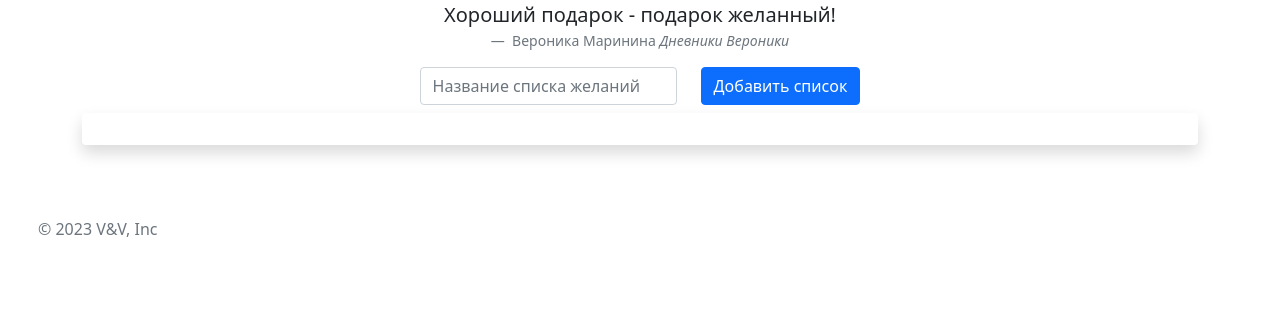
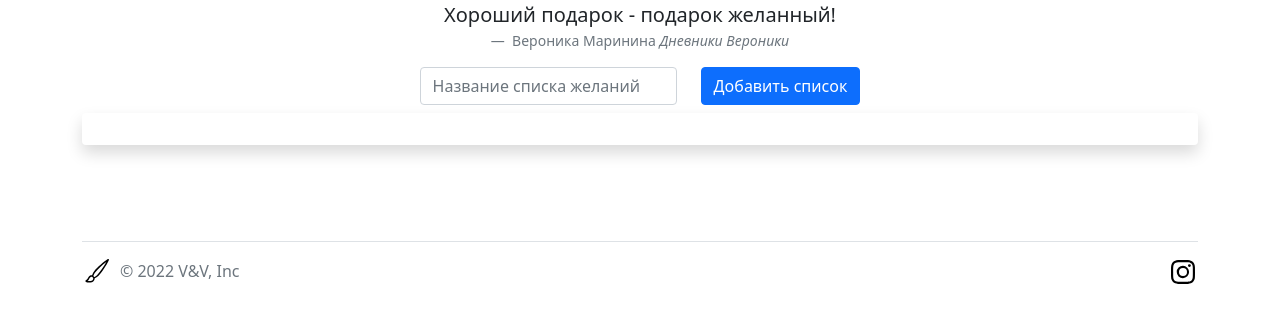
Before and after one commit to VrHb/wishlist-service, a Django app: page / in a window 1280 px wide. Shown: the part 56-379 px from the top of the page. Run offline with Django 4.2, Linux system fonts and the light colour scheme; parts of the project's set-up code (start-up, migrations or seed data) failed here and were passed over; some libraries are stand-ins or nearby versions.

Commit message:
Added footer

```diff
--- a/wishlists/templates/base.html
+++ b/wishlists/templates/base.html
@@ -10,7 +10,7 @@
   <link rel="stylesheet" href="{% static 'css/bootstrap.min.css' %}">
 </head>
 <body>
-  <nav class="navbar navbar-expand-lg navbar-light bg-light">
+<nav class="navbar navbar-expand-lg navbar-light bg-light">
   <div class="container-fluid">
     <a class="navbar-brand" href="{% url 'main' %}">Твои желания</a>
     <button class="navbar-toggler" type="button" data-bs-toggle="collapse" data-bs-target="#navbarNavAltMarkup" aria-controls="navbarNavAltMarkup" aria-expanded="false" aria-label="Toggle navigation">
@@ -36,19 +36,23 @@
     {% endblock %}
     <script src="{% static 'js/bootstrap.min.js' %}"></script>
 </div>
-<div class="footer">
+
+<div class="container-sm">
+  <footer class="d-flex flex-wrap justify-content-between align-items-center py-3 my-4 border-top">
     <div class="col-md-4 d-flex align-items-center">
-      <a href="/" class="mb-3 me-2 mb-md-0 text-muted text-decoration-none lh-1">
-        <svg class="bi" width="30" height="24"><use xlink:href="#bootstrap"></use></svg>
+      <a href="{% url 'main' %}" class="mb-3 me-2 mb-md-0 text-muted text-decoration-none lh-1">
+        <img src="{% static 'svg/brush.svg' %}" class="bi" width="30" height="24">
       </a>
-      <span class="mb-3 mb-md-0 text-muted">© 2023 V&V, Inc</span>
+      <span class="mb-3 mb-md-0 text-muted">© 2022 V&V, Inc</span>
     </div>
     <ul class="nav col-md-4 justify-content-end list-unstyled d-flex">
-      <li class="ms-3"><a class="text-muted" href="#"><svg class="bi" width="24" height="24"><use xlink:href="#twitter"></use></svg></a></li>
-      <li class="ms-3"><a class="text-muted" href="#"><svg class="bi" width="24" height="24"><use xlink:href="#instagram"></use></svg></a></li>
-      <li class="ms-3"><a class="text-muted" href="#"><svg class="bi" width="24" height="24"><use xlink:href="#facebook"></use></svg></a></li>
+      <li class="ms-3">
+        <a href="https://www.instagram.com/">
+          <img src="{% static 'svg/instagram.svg' %}" class="bi" width="30" height="24">
+        </a>
+      </li>
     </ul>
-
+  </footer>
 </div>
 </body>
 </html>
```
Also changed, not shown: wishlists/static/svg/brush.svg (added), wishlists/static/svg/instagram.svg (added).
